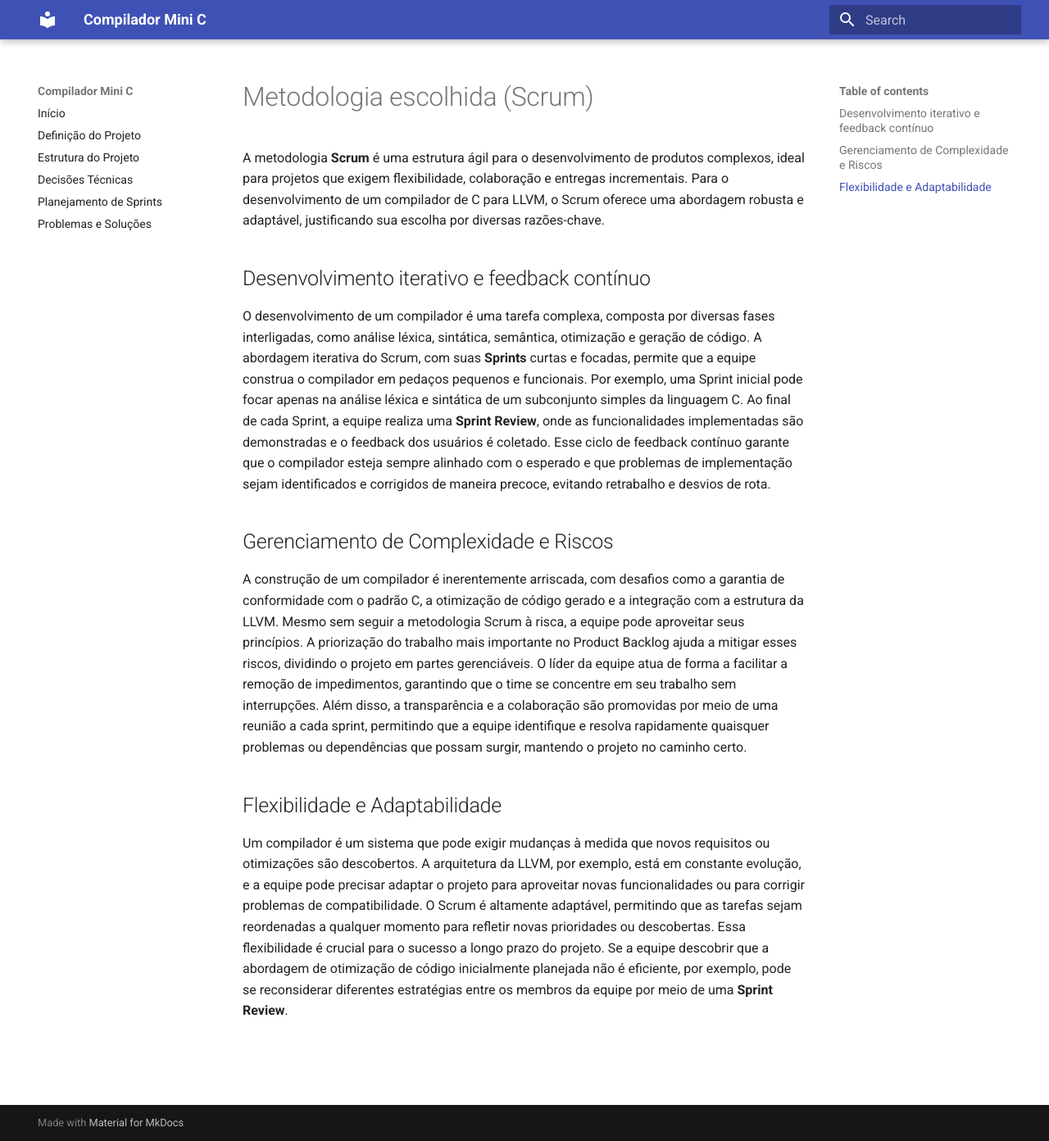
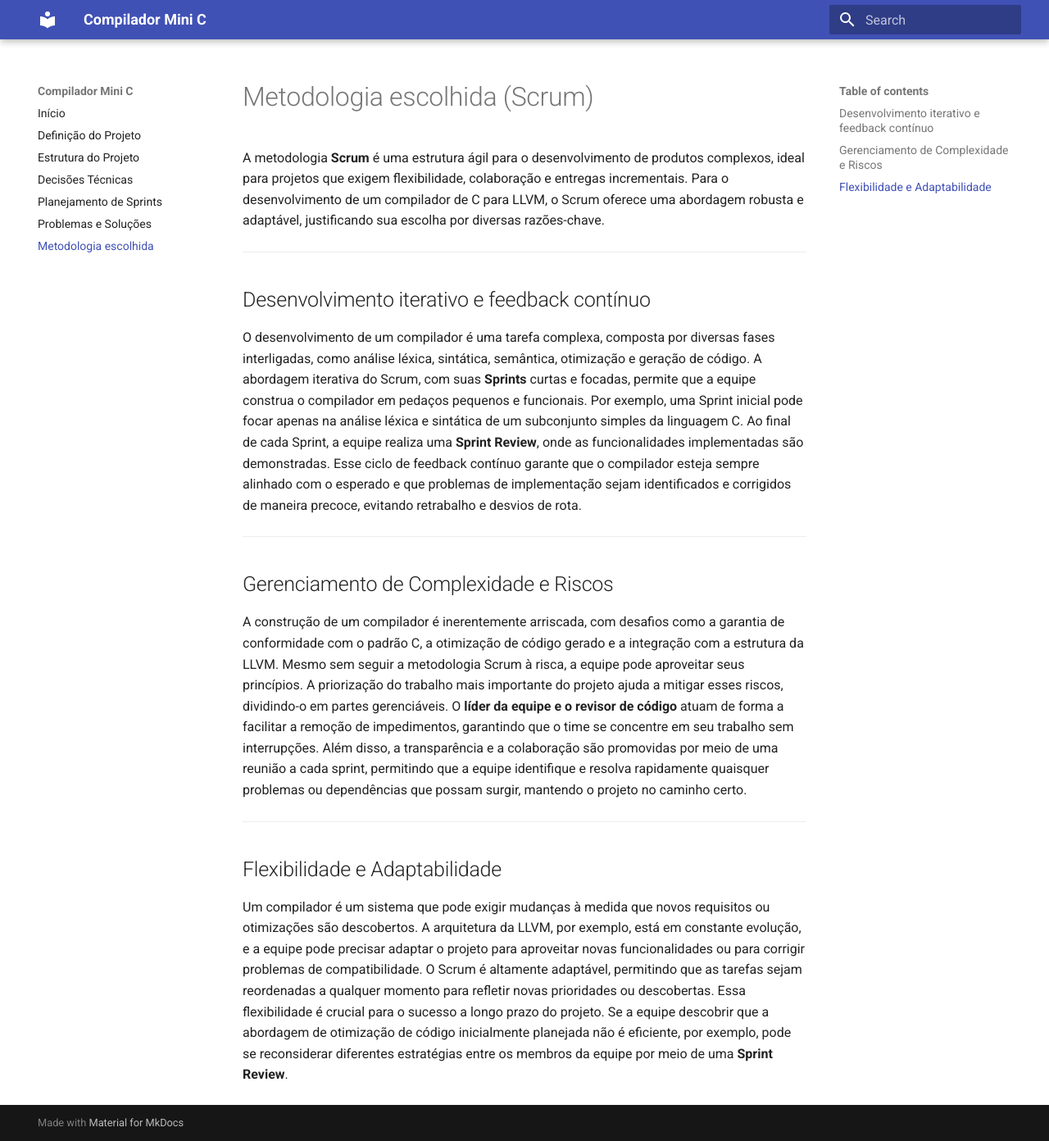
Before and after one commit to thmasq/mini-c-compiler, an MkDocs documentation site: the page built from mkdocs/chosen-methodology.md, in a window 1280 px wide and 1392 px high. Shown: the whole window at 82% size. Built offline with MkDocs 1.6.1 and Material for MkDocs 9.7.7, drawn with Linux system fonts in a browser that asks for light colours.

Commit message:
adjust chosen methodology for project scope

```diff
--- a/mkdocs.yml
+++ b/mkdocs.yml
@@ -16,3 +16,4 @@ nav:
   - Decisões Técnicas: technical-decisions.md
   - Planejamento de Sprints: sprint-planning.md
   - Problemas e Soluções: problems-and-solutions.md
+  - Metodologia escolhida: chosen-methodology.md
--- a/mkdocs/chosen-methodology.md
+++ b/mkdocs/chosen-methodology.md
@@ -2,13 +2,19 @@
 
 A metodologia **Scrum** é uma estrutura ágil para o desenvolvimento de produtos complexos, ideal para projetos que exigem flexibilidade, colaboração e entregas incrementais. Para o desenvolvimento de um compilador de C para LLVM, o Scrum oferece uma abordagem robusta e adaptável, justificando sua escolha por diversas razões-chave.
 
+---
+
 ## Desenvolvimento iterativo e feedback contínuo
 
-O desenvolvimento de um compilador é uma tarefa complexa, composta por diversas fases interligadas, como análise léxica, sintática, semântica, otimização e geração de código. A abordagem iterativa do Scrum, com suas **Sprints** curtas e focadas, permite que a equipe construa o compilador em pedaços pequenos e funcionais. Por exemplo, uma Sprint inicial pode focar apenas na análise léxica e sintática de um subconjunto simples da linguagem C. Ao final de cada Sprint, a equipe realiza uma **Sprint Review**, onde as funcionalidades implementadas são demonstradas e o feedback dos usuários é coletado. Esse ciclo de feedback contínuo garante que o compilador esteja sempre alinhado com o esperado e que problemas de implementação sejam identificados e corrigidos de maneira precoce, evitando retrabalho e desvios de rota.
+O desenvolvimento de um compilador é uma tarefa complexa, composta por diversas fases interligadas, como análise léxica, sintática, semântica, otimização e geração de código. A abordagem iterativa do Scrum, com suas **Sprints** curtas e focadas, permite que a equipe construa o compilador em pedaços pequenos e funcionais. Por exemplo, uma Sprint inicial pode focar apenas na análise léxica e sintática de um subconjunto simples da linguagem C. Ao final de cada Sprint, a equipe realiza uma **Sprint Review**, onde as funcionalidades implementadas são demonstradas. Esse ciclo de feedback contínuo garante que o compilador esteja sempre alinhado com o esperado e que problemas de implementação sejam identificados e corrigidos de maneira precoce, evitando retrabalho e desvios de rota.
+
+---
 
 ## Gerenciamento de Complexidade e Riscos
 
-A construção de um compilador é inerentemente arriscada, com desafios como a garantia de conformidade com o padrão C, a otimização de código gerado e a integração com a estrutura da LLVM. Mesmo sem seguir a metodologia Scrum à risca, a equipe pode aproveitar seus princípios. A priorização do trabalho mais importante no Product Backlog ajuda a mitigar esses riscos, dividindo o projeto em partes gerenciáveis. O líder da equipe atua de forma a facilitar a remoção de impedimentos, garantindo que o time se concentre em seu trabalho sem interrupções. Além disso, a transparência e a colaboração são promovidas por meio de uma reunião a cada sprint, permitindo que a equipe identifique e resolva rapidamente quaisquer problemas ou dependências que possam surgir, mantendo o projeto no caminho certo.
+A construção de um compilador é inerentemente arriscada, com desafios como a garantia de conformidade com o padrão C, a otimização de código gerado e a integração com a estrutura da LLVM. Mesmo sem seguir a metodologia Scrum à risca, a equipe pode aproveitar seus princípios. A priorização do trabalho mais importante do projeto ajuda a mitigar esses riscos, dividindo-o em partes gerenciáveis. O **líder da equipe e o revisor de código** atuam de forma a facilitar a remoção de impedimentos, garantindo que o time se concentre em seu trabalho sem interrupções. Além disso, a transparência e a colaboração são promovidas por meio de uma reunião a cada sprint, permitindo que a equipe identifique e resolva rapidamente quaisquer problemas ou dependências que possam surgir, mantendo o projeto no caminho certo.
+
+---
 
 ## Flexibilidade e Adaptabilidade
 
```
